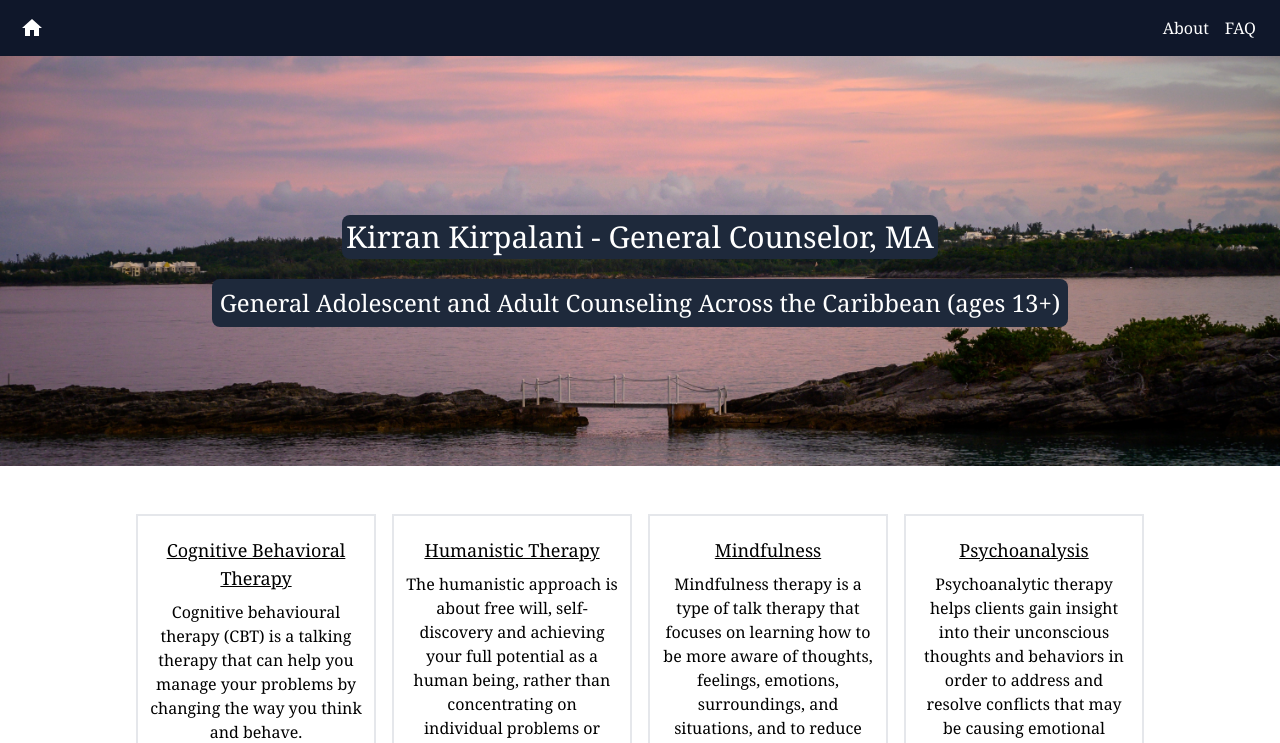
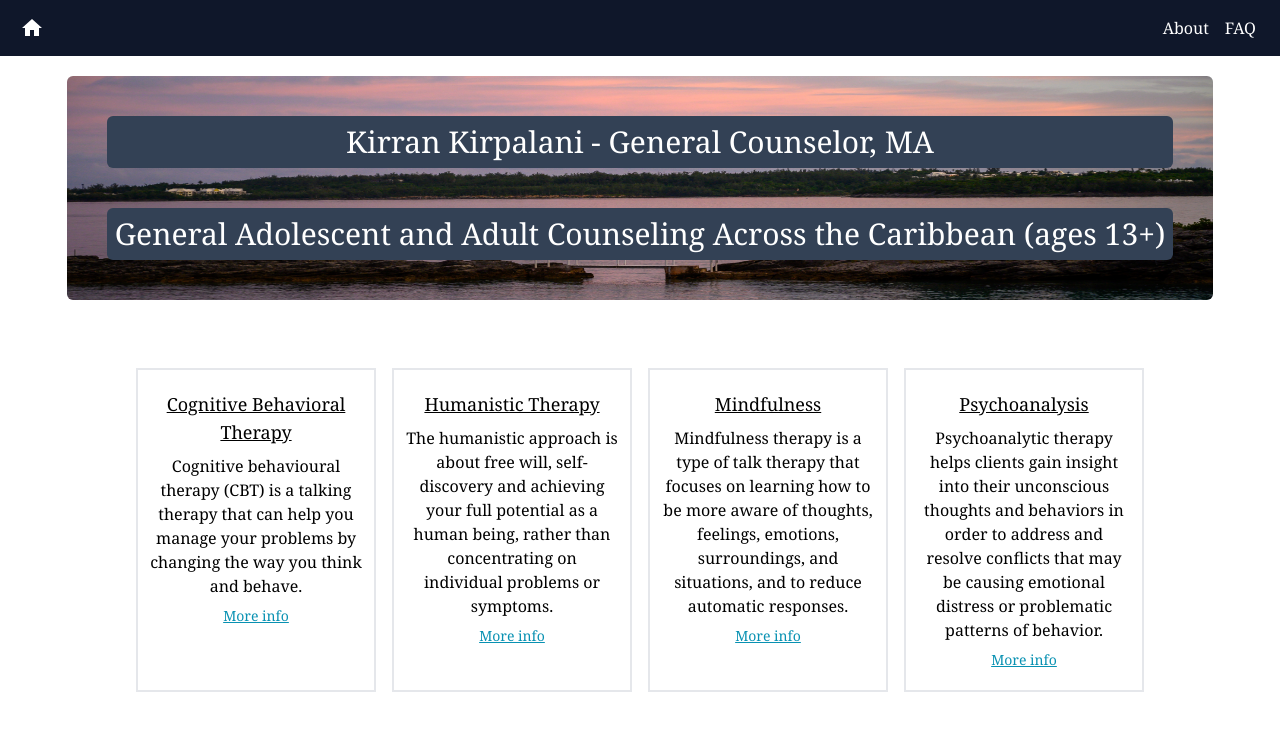
Before and after one commit to kirran01/psych, a React (Vite) app: page / in a window 1280 px wide. Shown: the top 743 px of the page. Built offline with nearby package versions, Linux system fonts and the light colour scheme.

Commit message:
banner adjust

```diff
--- a/src/components/nav.jsx
+++ b/src/components/nav.jsx
@@ -26,7 +26,7 @@ const Nav = () => {
         },
     };
     return (
-        <nav className='fixed w-full z-10'>
+        <nav className='fixed w-full z-30'>
             <ul className='flex bg-slate-900 text-white p-4 items-center justify-between'>
                 <div className='flex items-center'>
                     <Link className='flex items-center mx-1' to={'/'}>
--- a/src/pages/home.jsx
+++ b/src/pages/home.jsx
@@ -23,13 +23,15 @@ const Home = () => {
     { id: 4, title: 'Psychoanalysis', description: 'Psychoanalytic therapy helps clients gain insight into their unconscious thoughts and behaviors in order to address and resolve conflicts that may be causing emotional distress or problematic patterns of behavior.', URL: 'https://tavistockandportman.nhs.uk/care-and-treatment/treatments/psychoanalytic-psychotherapy/#:~:text=Psychoanalytic%20psychotherapy%20is%20a%20talking,may%20contribute%20to%20your%20problems.' }])
     return (
         <div className='pt-14 flex flex-col items-center fade-in'>
-            <div className='relative'>
-                <img className='object-cover w-full' src={view} />
-                <div className='absolute inset-0 flex flex-col items-center justify-center'>
-                    <p className='m-5 text-lg lg:text-3xl md:text-3xl text-center text-white bg-slate-800 rounded-lg p-1'>Kirran Kirpalani - General Counselor, MA</p>
-                    <p className='m-3 text-lg md:m-0 lg:m-0 mb-5 lg:text-2xl md:text-2xl text-center text-white bg-slate-800 rounded-lg p-2'>General Adolescent and Adult Counseling Across the Caribbean (ages 13+)</p>
+            <section className='relative m-5'>
+                <div className='z-20 relative text-white container text-center mx-auto'>
+                    <p className='leading-normal text-lg lg:text-3xl md:text-3xl bg-slate-700 m-10 rounded-md p-2'>Kirran Kirpalani - General Counselor, MA</p>
+                    <p className='leading-normal text-lg lg:text-3xl md:text-3xl bg-slate-700 m-10 rounded-md p-2'>General Adolescent and Adult Counseling Across the Caribbean (ages 13+)</p>
                 </div>
-            </div>
+                <div className='absolute inset-0 h-auto z-10'>
+                    <img className='h-full w-full object-fit-cover rounded-md' src={view} />
+                </div>
+            </section>
             <div className='flex flex-wrap justify-center p-3 py-10'>
                 {
                     wCards.map(wc => {
@@ -41,7 +43,7 @@ const Home = () => {
             </div>
             <div className='flex flex-col lg:flex-row justify-center flex-wrap items-center m-3 bg-slate-50 w-full p-3 py-5'>
                 <div className='mx-10 m-3 shrink-0'>
-                <img className='h-60 border-2 border-black' src={prof1} />
+                    <img className='h-60 border-2 border-black' src={prof1} />
                 </div>
                 <div className='flex flex-col items-center text-center border-2 p-8 m-3'>
                     <p className='text-xl underline mb-2'>Contact Info</p>
```
